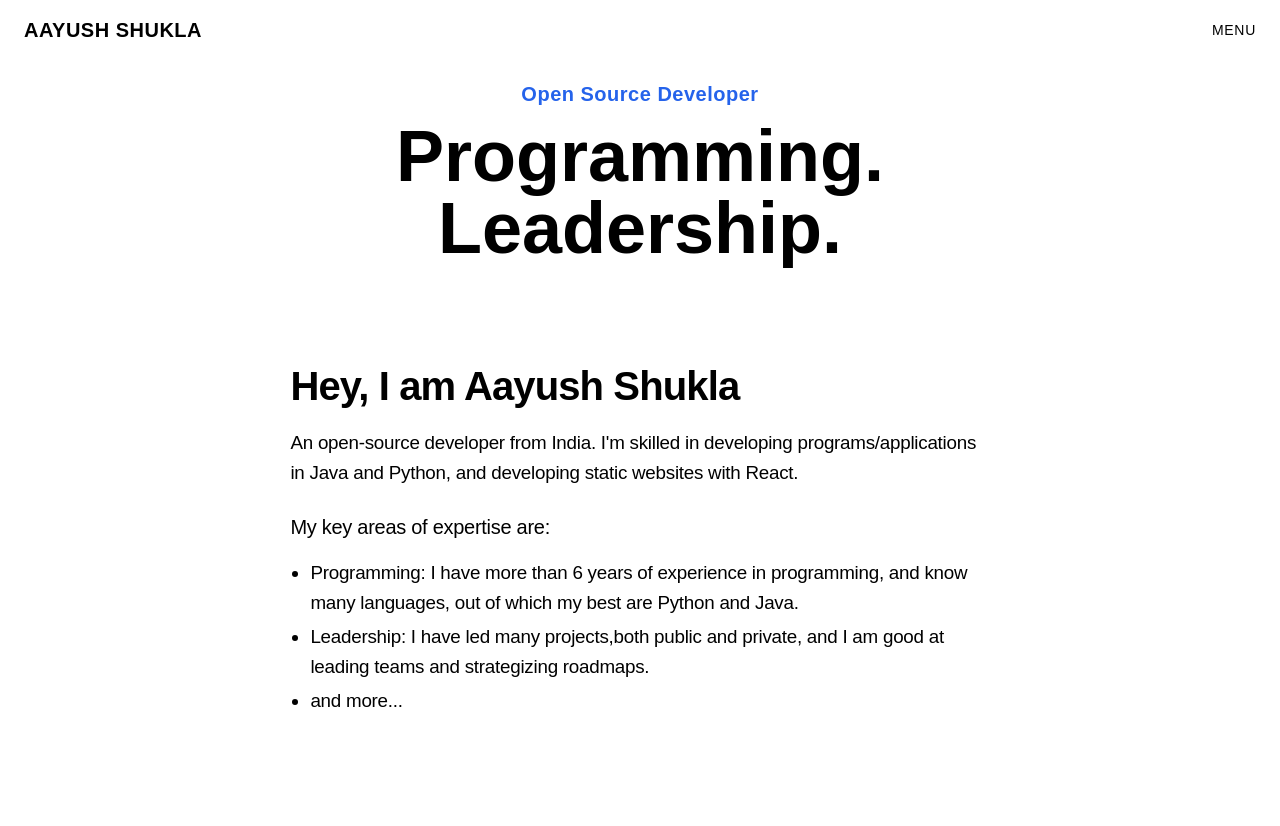
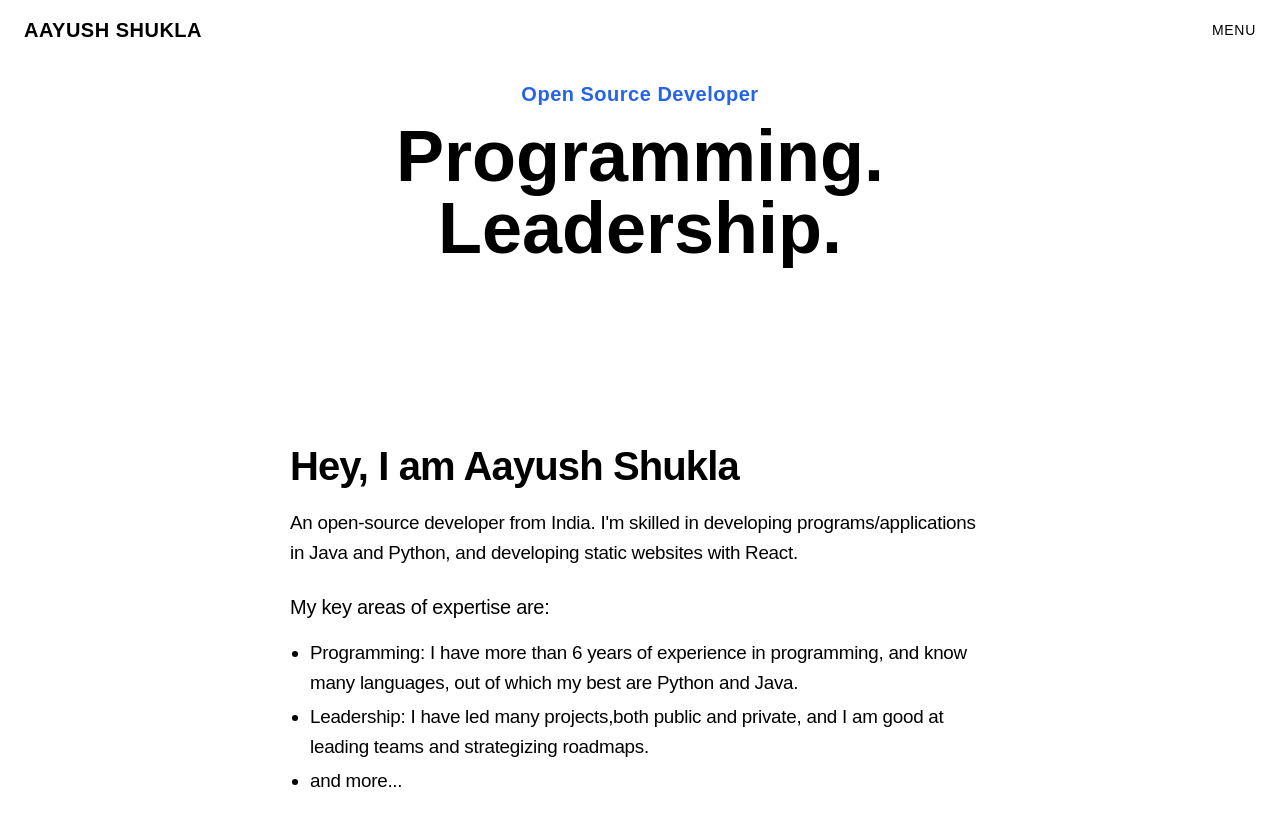
Before and after one commit to a2ys/new-website, a React (Vite) app: page / in a window 1280 px wide. Shown: the top 826 px of the page. Built offline with nearby package versions, Linux system fonts and the light colour scheme; a web font is replaced by a local one.

Commit message:
Fix the Home page layout

```diff
--- a/src/pages/Home.tsx
+++ b/src/pages/Home.tsx
@@ -11,9 +11,10 @@ const Home = () => {
             Leadership.
           </h1>
         </div>
+      </div>
       <div
         data-animate="slide-up"
-          className="mt-10 mb-20 lg:mb-40 in-viewport below-viewport"
+        className="mod-container mt-10 mb-20 lg:mb-40 in-viewport below-viewport"
         data-in-viewport="i0"
       >
         <div className="flex flex-wrap items-center justify-center p-10 row">
@@ -36,12 +37,11 @@ const Home = () => {
                 and I am good at leading teams and strategizing roadmaps.
               </li>
               <li>
-                  <a href="/services/" className="anchor-link">
+                <a href="/about" className="anchor-link">
                   and more...
                 </a>
               </li>
             </ul>
-            </div>
           </div>
         </div>
       </div>
```
Lines whose indentation alone changed are shown as unchanged.
